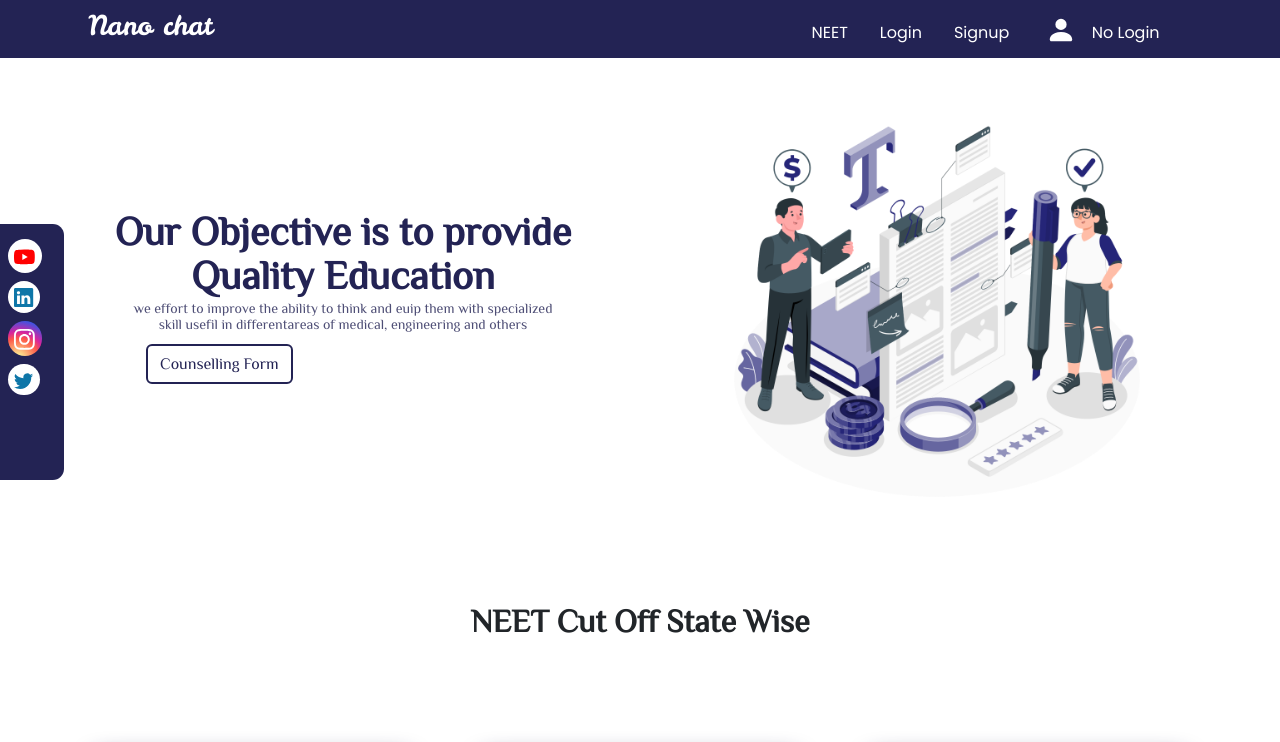
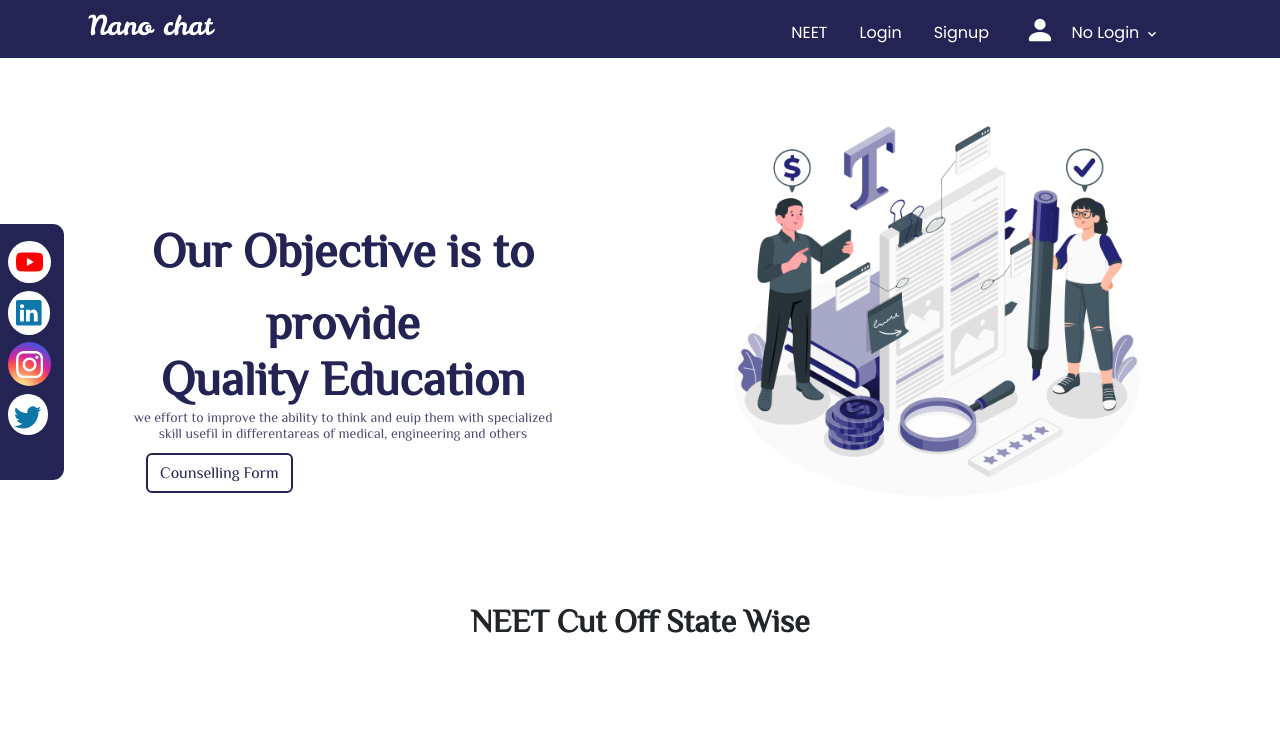
Before and after one commit to durgesh730/nanochat, a React (Create React App) app in the folder client/: page / in a window 1280 px wide. Shown: the top 742 px of the page. Built offline with nearby package versions, Linux system fonts and the light colour scheme; a web font is replaced by a local one.

Commit message:
social media changes done

```diff
--- a/client/src/component/Body.js
+++ b/client/src/component/Body.js
@@ -42,6 +42,7 @@ const Body = () => {
             <img src={imgaes} alt="images" ></img></div>
         </div>
       </div>
+
       <SocialMedia/>
       <Cards/>
       <Notification/>
--- a/client/src/component/Form.js
+++ b/client/src/component/Form.js
@@ -68,9 +68,7 @@ const Form = () => {
           category, choice1, choice2, choice3, choice4, question, state
         })
       });
-
       const res = await data.json();
-      // console.log(res)
 
       if (res.status === (201)) {
         toast("Your form submitted successfully", {
@@ -106,7 +104,6 @@ const Form = () => {
     <>
 
       <Navbar />
-
       <SocialMedia/>
       <div className='container formfields '>
         <form >
--- a/client/src/component/Navbar.js
+++ b/client/src/component/Navbar.js
@@ -1,10 +1,11 @@
-import React, { useEffect, useState } from 'react'
+import React, { useState } from 'react'
 import "../style/navbar.css"
 import { FaBars } from 'react-icons/fa';
 import { Link } from 'react-router-dom';
 import 'react-toastify/dist/ReactToastify.css';
 import { toast } from 'react-toastify';
 import { BsArrowReturnLeft, BsFillPersonFill } from 'react-icons/bs';
+import { MdKeyboardArrowDown } from 'react-icons/md'
 
 // for reset value of result
 import { useDispatch } from 'react-redux';
@@ -16,6 +17,7 @@ const Navbar = () => {
 
   const dispatch = useDispatch();
   var [isShown] = useState(false);
+  const [dropdown, setdropdown] = useState(false);
 
   const handleClick = () => {
     if (isShown === false) {
@@ -26,6 +28,17 @@ const Navbar = () => {
       isShown = false;
     }
   };
+
+
+  function handledropdown() {
+    if (dropdown === false) {
+      document.getElementById("profileOption").style.height = "fit-content";
+      setdropdown(true);
+    } else {
+      document.getElementById("profileOption").style.height = "0px";
+      setdropdown(false);
+    }
+  }
 
   const CloseNav = () => {
     document.getElementById('SideNav').style.width = "0px"
@@ -62,10 +75,30 @@ const Navbar = () => {
               <Link to='/login'>Login</Link>
               <Link to='/signup'>Signup</Link>
               {token === null ? " " : <Link onClick={handleLogout} id='logout' >Logout</Link>}
-              <span className='avtar' to='/signup'><BsFillPersonFill /><small >{users ? users.fname : "No Login "}</small> </span>
+              <span onClick={handledropdown} className='avtar' to='/signup'><BsFillPersonFill /><small >{users ? users.fname : "No Login "} <MdKeyboardArrowDown /> </small> </span>
               <span className='Bars' onClick={handleClick}><FaBars /></span>
             </div>
           </nav>
+        </div>
+
+        <div className="profile-options" id="profileOption">
+          <ul>
+            <li>
+              <a style={{ cursor: "pointer" }} to="/profiledetails"  >My Profile</a>
+            </li>
+
+
+            <li >
+              <Link to="/book">Booked Vehicles</Link>
+            </li>
+
+            <li>
+              <Link to="/help">FAQ's & Help</Link>
+            </li>
+            <li >
+              <Link style={{ cursor: "pointer" }}  >Logout</Link>
+            </li>
+          </ul>
         </div>
 
         <div className='Sidenav' id='SideNav'>
--- a/client/src/style/body.css
+++ b/client/src/style/body.css
@@ -13,14 +13,11 @@ body {
   grid-template-columns: repeat(2, 1fr);
   font-family: 'Philosopher';
   text-align: center;
-}
-
-.Text {
-  padding-top: 10rem;
+  align-items: center;
 }
 
 .Text .textone span {
-  font-size: 2.5rem;
+  font-size: 3rem;
   font-weight: 600;
   color: #232354;
 }
@@ -30,7 +27,7 @@ body {
 }
 
 .Text .textsecond span {
-  font-size: 2.5rem;
+  font-size: 3rem;
   color: #232354;
   font-weight: 600;
 }
@@ -54,7 +51,7 @@ body {
 }
 
 .imgpara .img img {
-  width: 30rem;
+  width: 38rem;
 }
 
 .textButton {
@@ -93,11 +90,11 @@ body {
   color: white;
 }
 
-/* ======================= social media css ================= */
+/* social media css */
 
 .socialMediaLogo {
   height:32%;
-  width: 4%;
+  width: 5%;
   position: fixed;
   z-index: 1;
   top: 14rem;
@@ -112,15 +109,14 @@ body {
 }
 
 .socialMediaLogo .youtube a {
-  font-size: 1.3rem;
   color: #FF0000;
   background-color: white;
-  font-size: 1.3rem;
+  font-size: 1.7rem;
   border-radius: 5rem;
   padding-top: .26rem;
-  padding-bottom: .4rem;
-  padding-left: .4rem;
-  padding-right: .4rem;
+  padding-bottom: .5rem;
+  padding-left: .5rem;
+  padding-right: .5rem;
 }
 
 .socialMediaLogo .linkdin {
@@ -130,12 +126,12 @@ body {
 
 .socialMediaLogo .linkdin a {
   background-color: white;
-  font-size: 1.2rem;
+  font-size: 1.6rem;
   border-radius: 4rem;
-  padding-top: .26rem;
-  padding-bottom: .4rem;
-  padding-left: .4rem;
-  padding-right: .4rem;
+  padding-top: .3rem;
+  padding-bottom: .6rem;
+  padding-left: .5rem;
+  padding-right: .5rem;
   color: #0e76a8;
 }
 
@@ -144,13 +140,13 @@ body {
 }
 
 .socialMediaLogo .instagram a {
-  font-size: 1.3rem;
+  font-size: 1.7rem;
   color: white;
   border-radius: 4rem;
   padding-top: .26rem;
-  padding-bottom: .4rem;
-  padding-left: .4rem;
-  padding-right: .4rem;
+  padding-bottom: .6rem;
+  padding-left: .5rem;
+  padding-right: .5rem;
   background: radial-gradient(circle at 30% 107%, #fdf497 0%, #fdf497 5%, #fd5949 45%, #d6249f 60%, #285AEB 90%);
 }
 
@@ -160,7 +156,7 @@ body {
 
 .socialMediaLogo .gmail a {
   background-color: white;
-  font-size: 1.2rem;
+  font-size: 1.7rem;
   border-radius: 4rem;
   padding-top: .26rem;
   padding-bottom: .4rem;
@@ -170,7 +166,7 @@ body {
   transition: all 400ms ease;
 }
 
-/* ============= media query =============== */
+/* media query  */
 
 @media screen and (max-width: 1300px) {
   .imgpara {
--- a/client/src/style/navbar.css
+++ b/client/src/style/navbar.css
@@ -92,7 +92,60 @@ nav .RightNav a:hover{
     transition: 0.3s;
 }
 
+.avtar{
+    cursor: pointer;
+}
 
+
+/* =============== dropdown css ============ */
+.profile-options {
+    position: absolute;
+    right: 4.5rem;
+    top: 60px;
+    width: 200px;
+    max-height: fit-content;
+    box-shadow: 0 8px 9px 0 rgba(160, 160, 160, 0.5);
+    background-color: #fff;
+    height: 0px;
+    overflow-y: hidden;
+    transition: all 0.5s ease-in;
+}
+
+.profile-options>ul {
+    list-style: none;
+    padding: 0;
+    margin: 0;
+    width: inherit;
+    height: inherit;
+}
+
+.profile-options>ul>li {
+    height: 47px;
+    border-bottom: 1px solid #e0e0e0;
+    font-size: 11px;
+    font-weight: bold;
+    font-stretch: normal;
+    font-style: normal;
+    line-height: normal;
+    letter-spacing: normal;
+    text-align: left;
+    color: #8443e5;
+}
+
+.profile-options>ul>li:last-child {
+    border-bottom: none;
+}
+
+.profile-options ul li a {
+    display: block;
+    padding: 18px 0px 0px 34px;
+    width: 100%;
+    height: 100%;
+}
+
+.profile-options ul li a:hover {
+    background-color: #f2edf8;
+}
 
 /* =========== media query start ======== */
 
```
